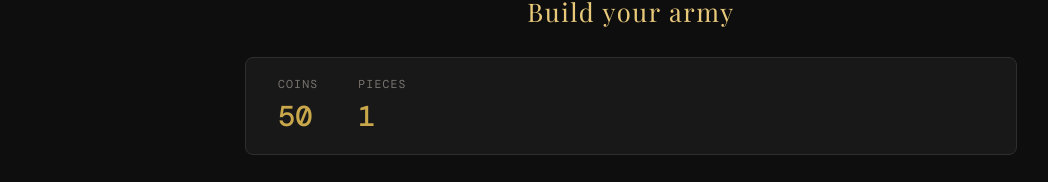
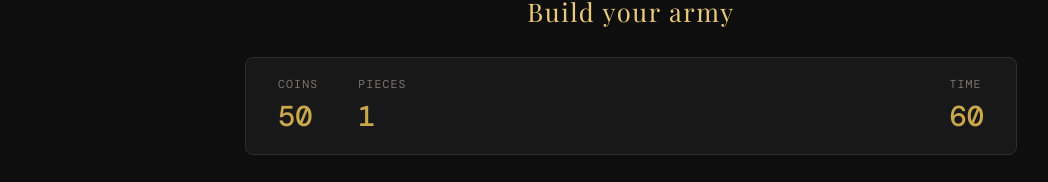
Before and after one commit to ohmygorseth/chess-muster, a plain HTML site: page index.html in a window 1280 px wide. Both pictures are taken after a click on the button "Play vs AI". Shown: the part 135-317 px from the top of the page, without its empty margins (9-1057 px from the left). Drawn offline with nearby package versions, Linux system fonts and the light colour scheme; a web font is replaced by a local one.

Commit message:
Add files via upload

```diff
--- a/index.html
+++ b/index.html
@@ -59,6 +59,10 @@
     <div class="buy-stat">
       <div class="buy-stat-label">Pieces</div>
       <div class="buy-stat-value" id="pieceCount">1 / 16</div>
+    </div>
+    <div class="buy-stat" style="margin-left:auto">
+      <div class="buy-stat-label">Time</div>
+      <div class="buy-stat-value" id="buyTimer">60</div>
     </div>
   </div>
 
```
